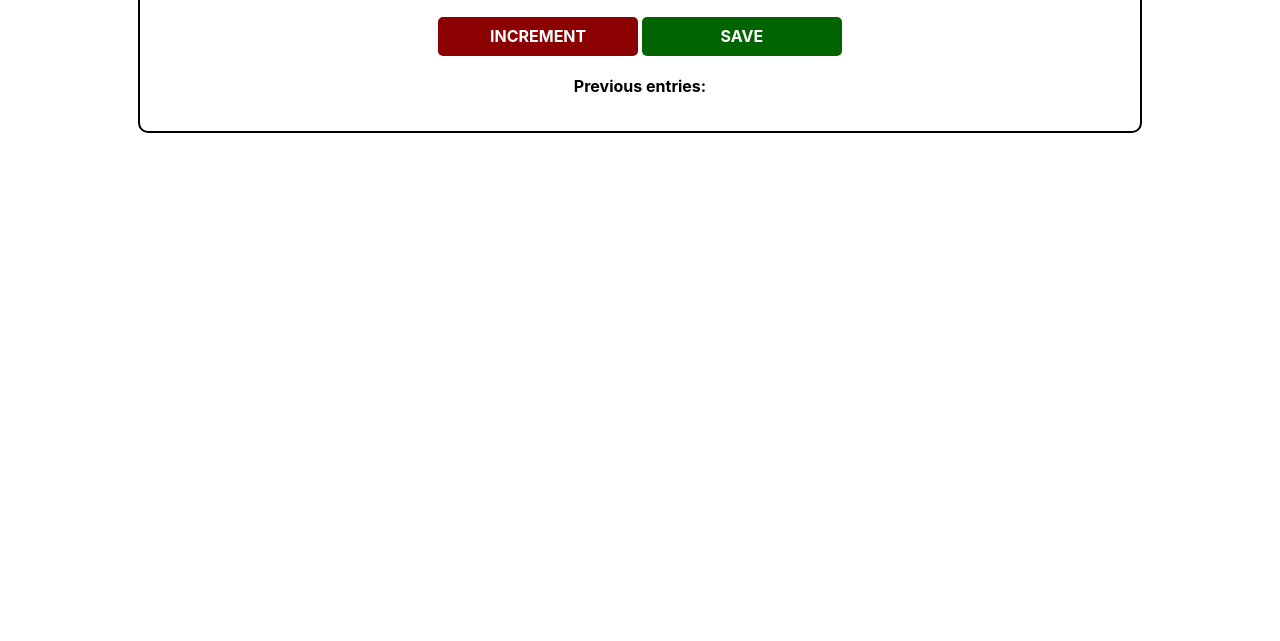
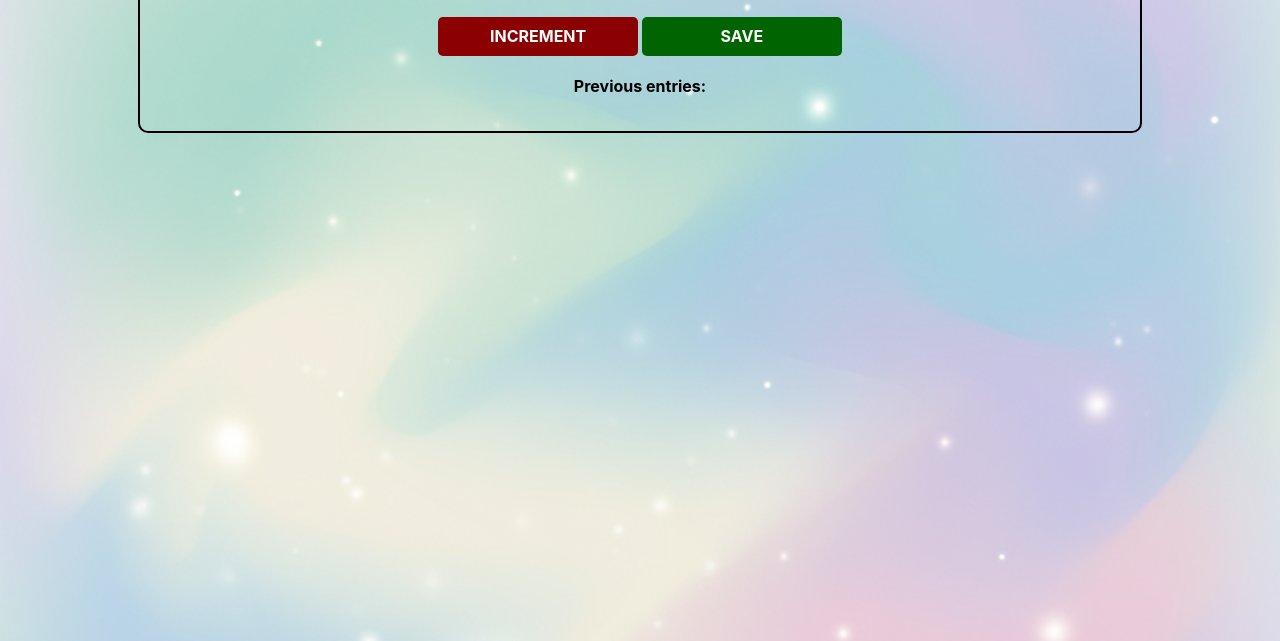
Before and after one commit to soundarya-222/Personlised-counter-app, a website built with Vite: page index.html in a window 1280 px wide. Shown: the part 159-800 px from the top of the page. Built offline with nearby package versions, Linux system fonts and the light colour scheme; files whose address does not match are found by name.

Commit message:
Fix background image URL in CSS

```diff
--- a/css/index.css
+++ b/css/index.css
@@ -1,5 +1,5 @@
 body {
-    background-image: url("./backgound4k.png");
+    background-image: url("/backgound4k.png");
     background-size: cover;
     font-family: -apple-system, BlinkMacSystemFont, 'Segoe UI', Roboto, Oxygen, Ubuntu, Cantarell, 'Open Sans', 'Helvetica Neue', sans-serif;
     font-weight: bold;
```
